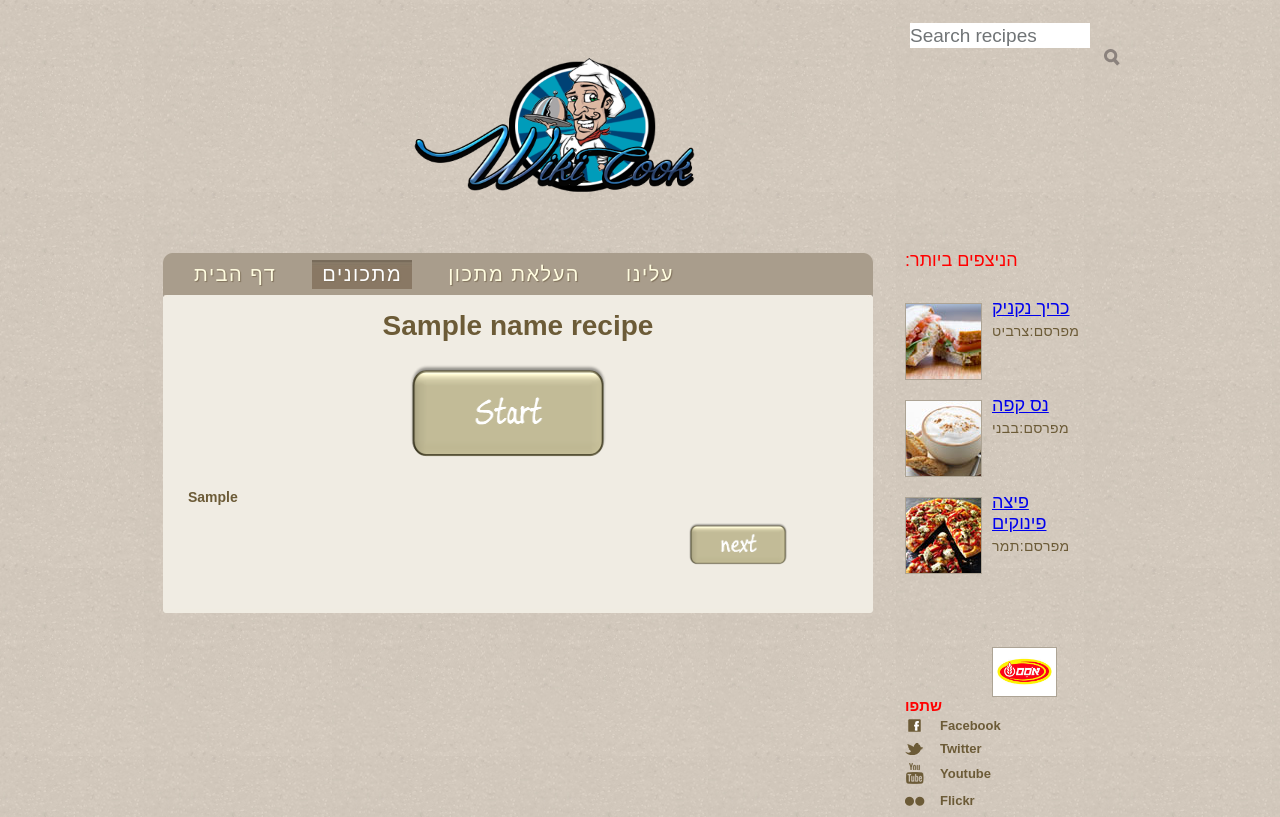
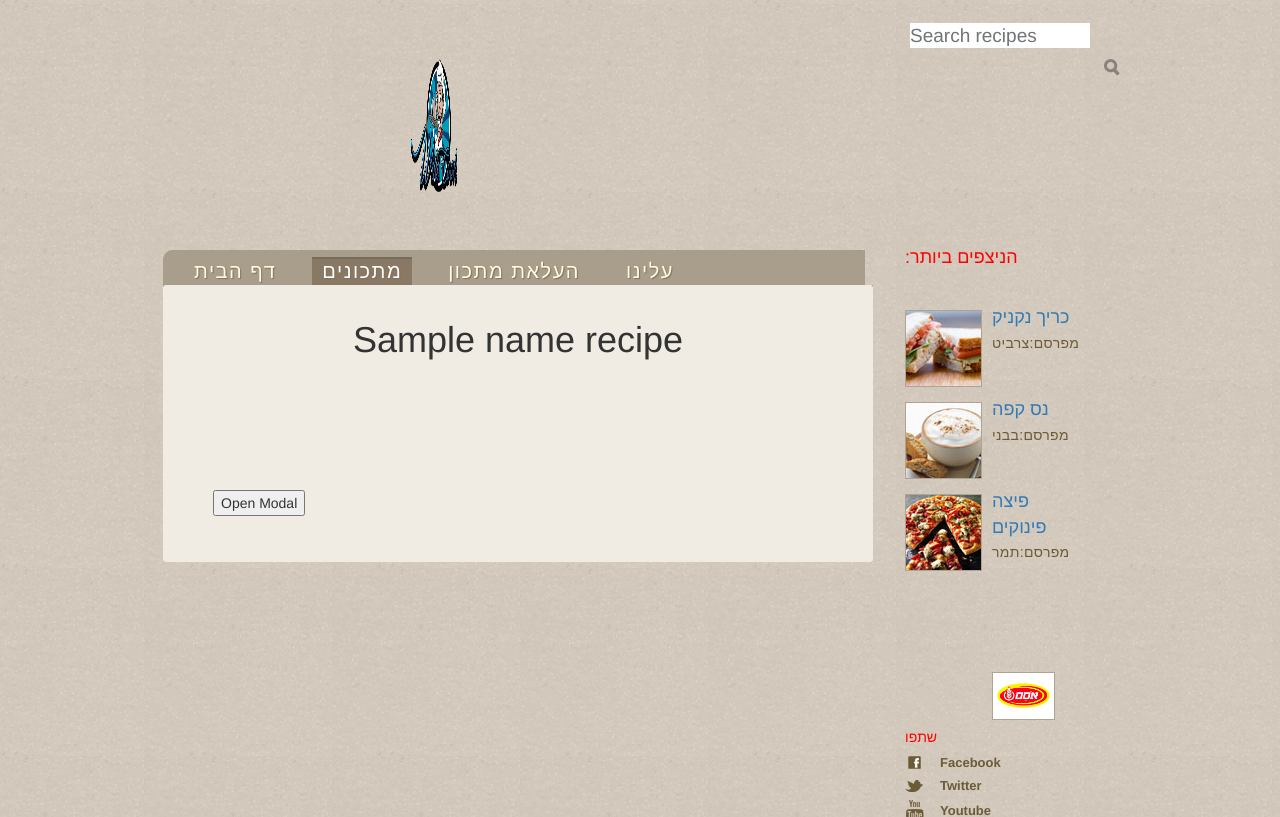
Before and after one commit to tamarel/wikiCook, a Python web app: template wiki-cook/web/templates/simulator.html in a window 1280 px wide. Shown: the top 817 px of the page. Run offline with Jinja, Linux system fonts and the light colour scheme; the template is opened without the code that fills it: most values are stand-ins (such as "Sample title", 1, 10 or a date in 2020); some libraries are stand-ins or nearby versions.

Commit message:
change simulator

```diff
--- a/wiki-cook/web/pages/recipes.py
+++ b/wiki-cook/web/pages/recipes.py
@@ -12,7 +12,8 @@ class IndexHandler(webapp2.RequestHandler):
 		template_params = {}
 		user = User.checkUser()
 		if not user:
-			template_params['loginUrl'] = User.loginUrl()
+			self.redirect('/')
+			return
 		else:
 			all_recipes = Recipe.getAllRecipe(user)
 			recipes=[]
--- a/wiki-cook/web/templates/simulator.html
+++ b/wiki-cook/web/templates/simulator.html
@@ -17,6 +17,11 @@
 <script type="text/javascript" src="/static/js/tms_presets.js"></script>
 <script type="text/javascript" src="/static/js/jquery.easing.1.3.js"></script>
 <script src="/static/js/FF-cash.js" type="text/javascript"></script>
+
+  <meta name="viewport" content="width=device-width, initial-scale=1">
+  <link rel="stylesheet" href="http://maxcdn.bootstrapcdn.com/bootstrap/3.3.4/css/bootstrap.min.css">
+  <script src="https://ajax.googleapis.com/ajax/libs/jquery/1.11.3/jquery.min.js"></script>
+  <script src="http://maxcdn.bootstrapcdn.com/bootstrap/3.3.4/js/bootstrap.min.js"></script>
 
 </head>
 <body id="body">
@@ -59,14 +64,41 @@
 					<div>
 						<div>
 							<center>	<h1>{{name_recipe}} </h1> </center>
-							<img src="/static/img/start.png"   style="padding-left:220px;" width="200" height="100" />
+   <input id="start" type="image" src="/static/img/start.png" style="padding-left:220px;" width="200" height="100"  align="top" width="100"  />
 
 							<p>
 						{% for i in recipeStep %}
-							<h5><lable style="visibility:hiddn;" for="namestep" >{{i}}</lable></h5>
 
 
-  <input id="next{{i}}" type="image" src="/static/img/next.png" alt="Submit"  style="padding-left:500px; visible=hidden; " align="top" width="100"  />
+<div class="container">
+
+  <!-- Trigger the modal with a button -->
+  <button type="button" >Open Modal</button>
+
+  <!-- Modal -->
+  <div class="modal fade" id="myModal" role="dialog">
+    <div class="modal-dialog">
+
+      <!-- Modal content-->
+      <div class="modal-content">
+        <div class="modal-header">
+          <button type="button" class="close" data-dismiss="modal">&times;</button>
+          <h4 class="modal-title">step:</h4>
+        </div>
+        <div class="modal-body">
+          <p>in this step you need: {{i}} </p>{{i}}
+        </div>
+        <div class="modal-footer">
+          <button type="button" class="btn btn-default" data-dismiss="modal">next</button>
+        </div>
+      </div>
+
+    </div>
+  </div>
+
+</div>
+
+
 
 
 								{% endfor %}
```
